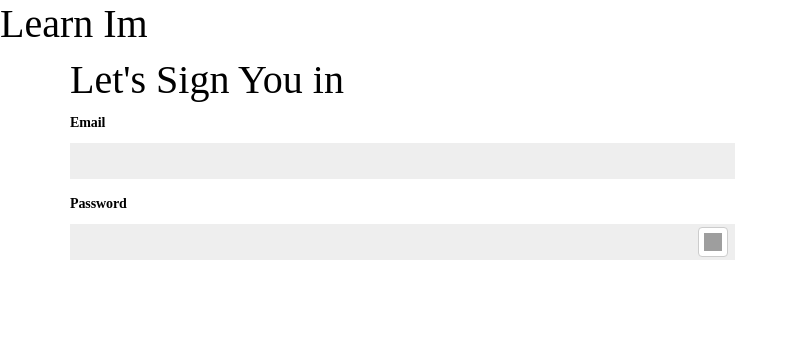
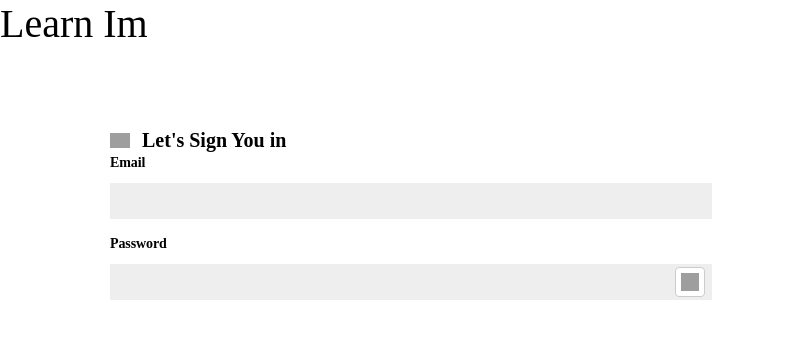
Before and after one commit to Kprasannatradexa/learn-Im, an Angular app: page /auth/login in a window 1280 px wide. Shown: the top 338 px of the page, without its empty margins (0-797 px from the left). Built offline with nearby package versions, Linux system fonts and the light colour scheme; grey boxes are pictures that could not be loaded.

Commit message:
Css added.

```diff
--- a/src/app/authentication/components/login/login.component.html
+++ b/src/app/authentication/components/login/login.component.html
@@ -1,10 +1,20 @@
-<div class="form-section container">
+<div class="main-container">
+  <div class="login-section container">
     <form [formGroup]="loginForm">
       <div class="row">
         <div
           class="col-12 col-sm-12 col-md-12 col-lg-6 col-xl-7 p-0 order-1 order-sm-1 order-md-1 order-lg-2 order-xl-2"
         >
-        <h1>Let's Sign You in</h1>
+          <div class="login-card">
+            <div class="login-card-title">
+              <img
+                [routerLink]="['../login-otp']"
+                [queryParamsHandling]="'preserve'"
+                [src]="IMAGE_URLS.arrowLeftIcon"
+                class="left-arrow-icon"
+              />
+              <h2>Let's Sign You in</h2>
+            </div>
             <app-input
               [type]="'text'"
               [label]="'Email'"
@@ -18,9 +28,14 @@
               type="password"
               label="Password"
               [control]="loginForm.get('password')"
-          [errorMessages]="{ required: 'Password is Required' }"
+              [errorMessages]="{
+                required: 'Password is required',
+                password: 'Enter a valid password.'
+              }"
             ></app-input>
+          </div>
         </div>
       </div>
     </form>
   </div>
+</div>
--- a/src/app/authentication/components/login/login.component.scss
+++ b/src/app/authentication/components/login/login.component.scss
@@ -0,0 +1,61 @@
+@import 'src/assets/scss/partials/variables';
+
+.login-section {
+    margin: 40px auto 40px;
+    padding: 20px;
+
+    .login-card {
+        padding: 20px;
+        // background: $background-9;
+        position: relative;
+
+        .login-card-title {
+            display: flex;
+            align-items: center;
+
+            h2 {
+                font-size: 1.25rem;
+                font-weight: 600;
+                margin: 0;
+            }
+
+            .left-arrow-icon {
+                margin-right: 12px;
+                cursor: pointer;
+                width: 20px;
+            }
+        }
+
+        p {
+            margin: 14px 0px;
+            font-weight: 400;
+            letter-spacing: -0.1px;
+            font-size: 0.875rem;
+        }
+
+        .form-link {
+            cursor: pointer;
+            font-size: 0.875rem;
+            color: $color-2;
+            display: block;
+            margin: 10px 0px 0px;
+            // @extend %hover-transition-shared;
+        }
+
+        .form-link:hover {
+            color: $color-1;
+        }
+
+        .checkbox-title {
+            font-weight: 400;
+            letter-spacing: -0.1px;
+            font-size: 0.875rem;
+            margin: 0;
+        }
+    }
+}
+
+// .login-section>form>.row {
+//     border: 1px solid #ccc;
+//     border-radius: 4px;
+// }
--- a/src/app/authentication/components/login/login.component.ts
+++ b/src/app/authentication/components/login/login.component.ts
@@ -1,5 +1,6 @@
 import { Component, OnInit } from '@angular/core';
 import { FormBuilder } from '@angular/forms';
+import { IMAGE_URLS } from 'src/app/core/constants/image-source';
 import { CustomValidators } from 'src/app/core/constants/validator';
 
 @Component({
@@ -9,9 +10,12 @@ import { CustomValidators } from 'src/app/core/constants/validator';
 })
 export class LoginComponent implements OnInit {
 
+  IMAGE_URLS = IMAGE_URLS;
+
+
   loginForm = this.fb.group({
     login_credential: ['', [CustomValidators.required, CustomValidators.email]],
-    password: ['', [CustomValidators.required]]
+    password: ['', [CustomValidators.required, CustomValidators.password]]
   })
 
   constructor(private fb: FormBuilder) { }
```
Lines whose indentation alone changed are shown as unchanged.
